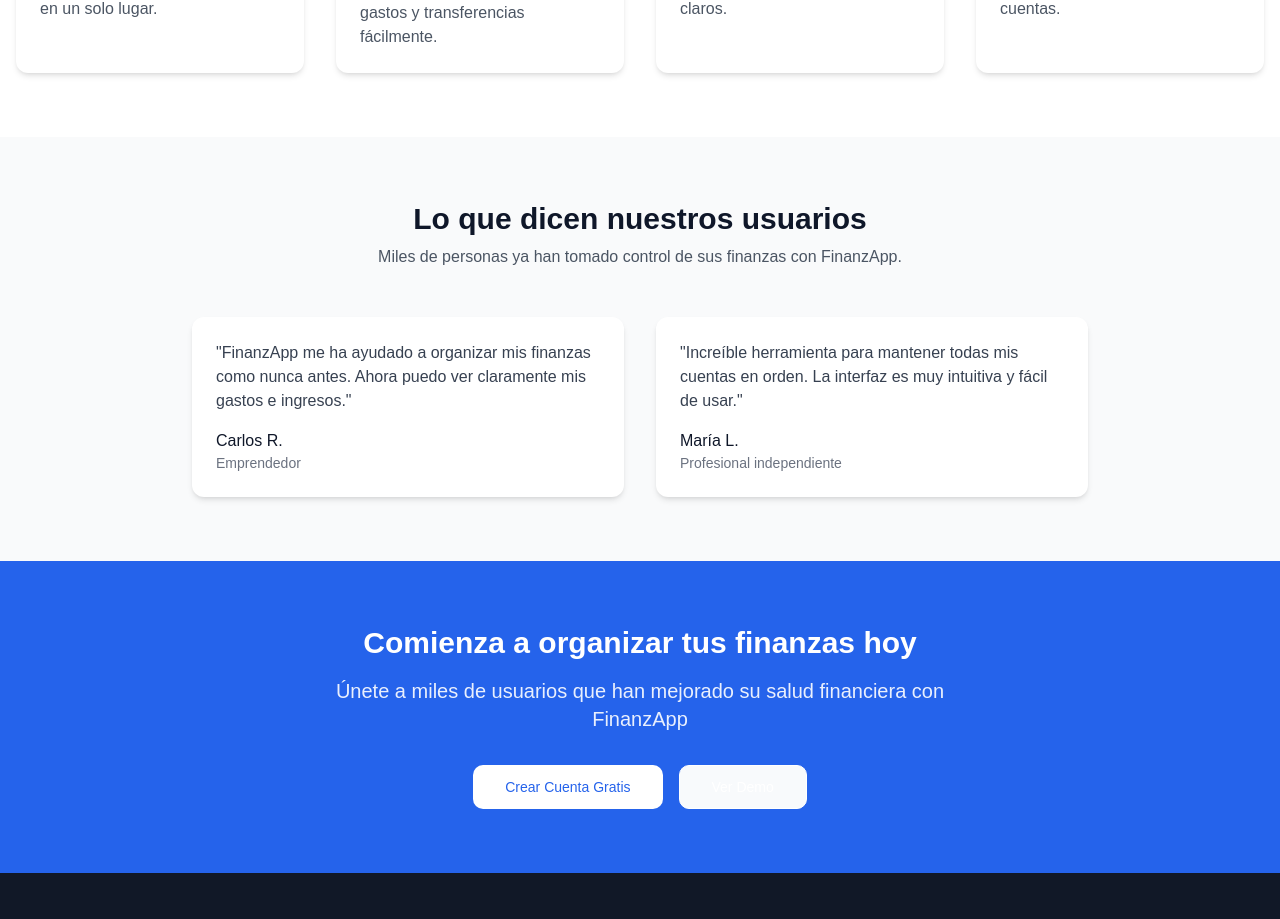
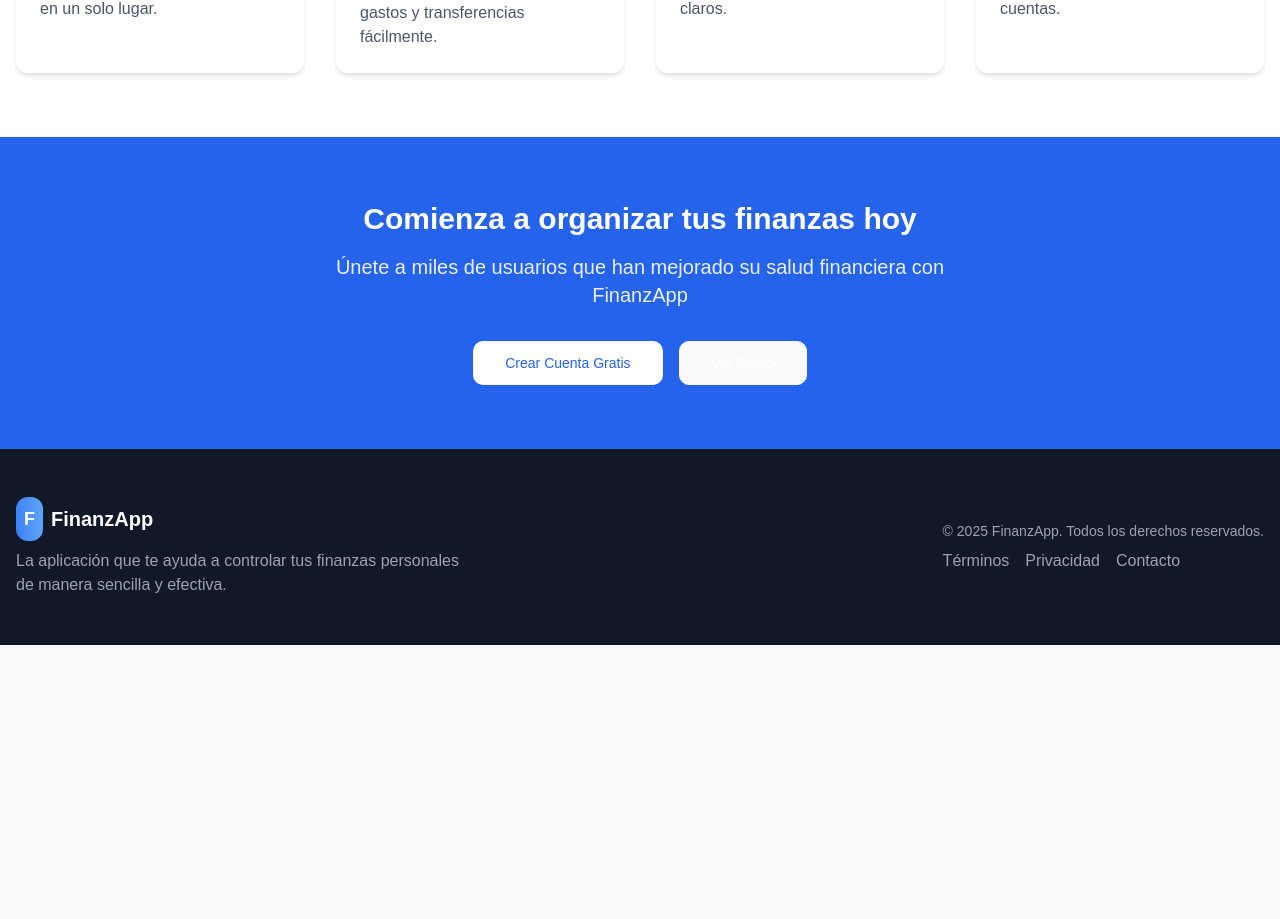
Before and after one commit to samuelbonifacio015/Finovate, a React (Vite) app: page / in a window 1280 px wide. Shown: the part 874-1793 px from the top of the page. After the commit the page ends 1519 px from the top, so only its background shows below. Built offline with nearby package versions, Linux system fonts and the light colour scheme; a web font is replaced by a local one.

Commit message:
Fix: Account creation button and remove testimonials
- Fixed the account creation button.
- Removed the testimonials section from the homepage.

```diff
--- a/src/components/HomePage.tsx
+++ b/src/components/HomePage.tsx
@@ -27,19 +27,6 @@ const HomePage = () => {
       title: "Notificaciones",
       description: "Recibe alertas sobre movimientos importantes en tus cuentas.",
       icon: "🔔"
-    }
-  ];
-
-  const testimonials = [
-    {
-      content: "FinanzApp me ha ayudado a organizar mis finanzas como nunca antes. Ahora puedo ver claramente mis gastos e ingresos.",
-      author: "Carlos R.",
-      role: "Emprendedor"
-    },
-    {
-      content: "Increíble herramienta para mantener todas mis cuentas en orden. La interfaz es muy intuitiva y fácil de usar.",
-      author: "María L.",
-      role: "Profesional independiente"
     }
   ];
 
@@ -137,32 +124,6 @@ const HomePage = () => {
         </div>
       </div>
 
-      {/* Sección de Testimonios */}
-      <div className="bg-gray-50 py-16">
-        <div className="container mx-auto px-4">
-          <div className="text-center mb-12">
-            <h2 className="text-3xl font-bold mb-2">Lo que dicen nuestros usuarios</h2>
-            <p className="text-gray-600 max-w-2xl mx-auto">
-              Miles de personas ya han tomado control de sus finanzas con FinanzApp.
-            </p>
-          </div>
-
-          <div className="grid grid-cols-1 md:grid-cols-2 gap-8 max-w-4xl mx-auto">
-            {testimonials.map((testimonial, index) => (
-              <Card key={index} className="border-none shadow-md bg-white">
-                <CardContent className="p-6">
-                  <p className="text-gray-700 mb-4">"{testimonial.content}"</p>
-                  <div>
-                    <p className="font-medium">{testimonial.author}</p>
-                    <p className="text-sm text-gray-500">{testimonial.role}</p>
-                  </div>
-                </CardContent>
-              </Card>
-            ))}
-          </div>
-        </div>
-      </div>
-
       {/* Sección CTA */}
       <div className="bg-blue-600 text-white py-16">
         <div className="container mx-auto px-4 text-center">
```
